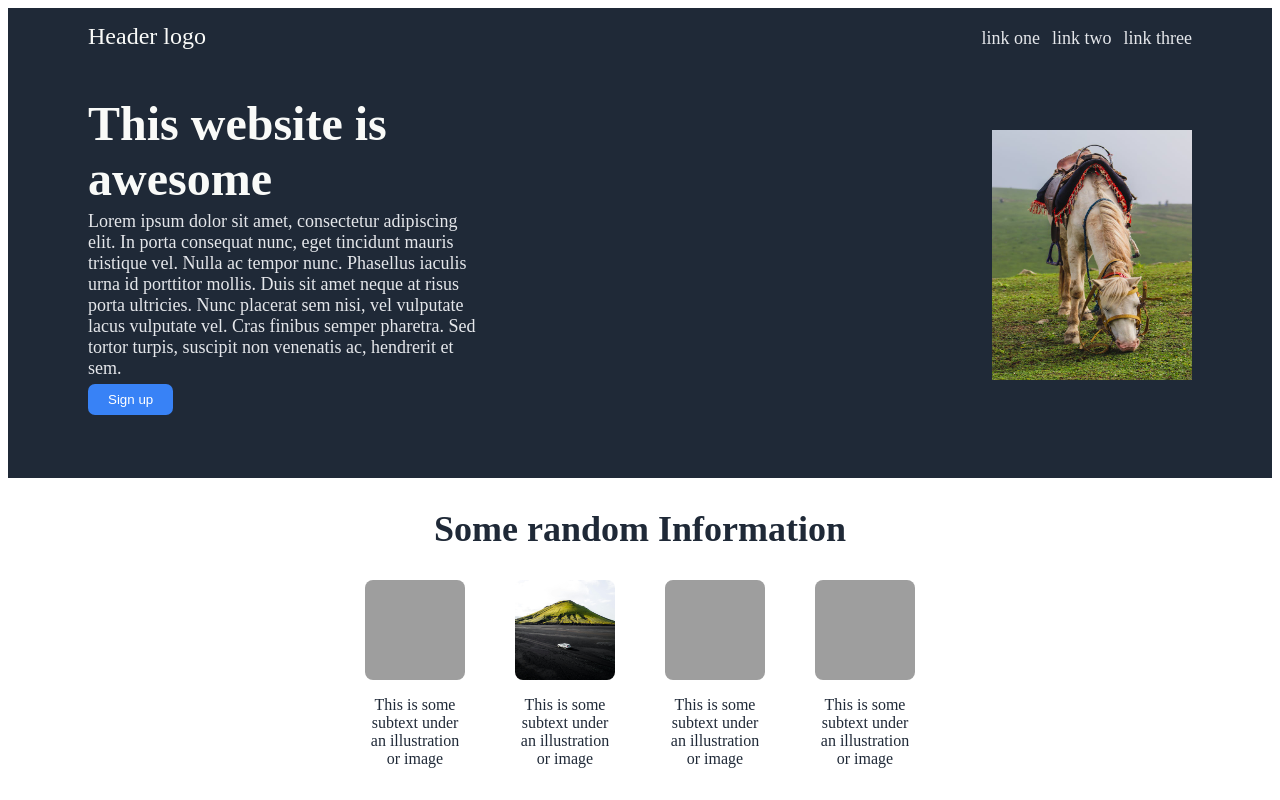
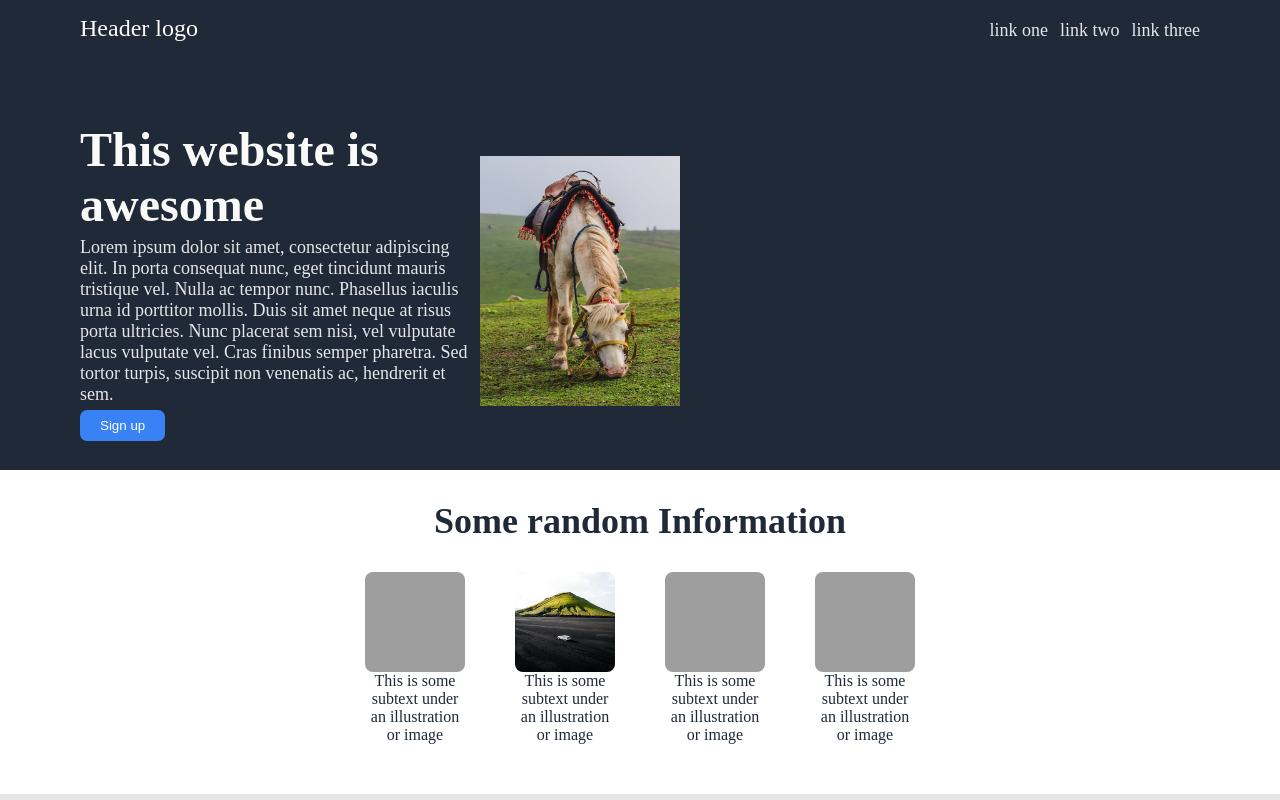
Before and after one commit to Skiroe/Design-from-scratch, a plain HTML site: page index.html in a window 1280 px wide. Shown: the top 800 px of the page. Drawn offline with Linux system fonts and the light colour scheme; grey boxes are pictures that could not be loaded.

Commit message:
Added margin:0 padding:0 to all

```diff
--- a/style.css
+++ b/style.css
@@ -1,3 +1,10 @@
+* {
+    margin: 0;
+    padding: 0;
+}
+
+
+
 /*
 ------------------ Header ---------------------------- */
 
@@ -73,7 +80,7 @@ a {
 
 .header-mid {
     display: flex;
-    justify-content: space-between;
+    flex: 1 1;
     align-items: center;
     margin-top: 80px;
     margin-right: 80px;
```
